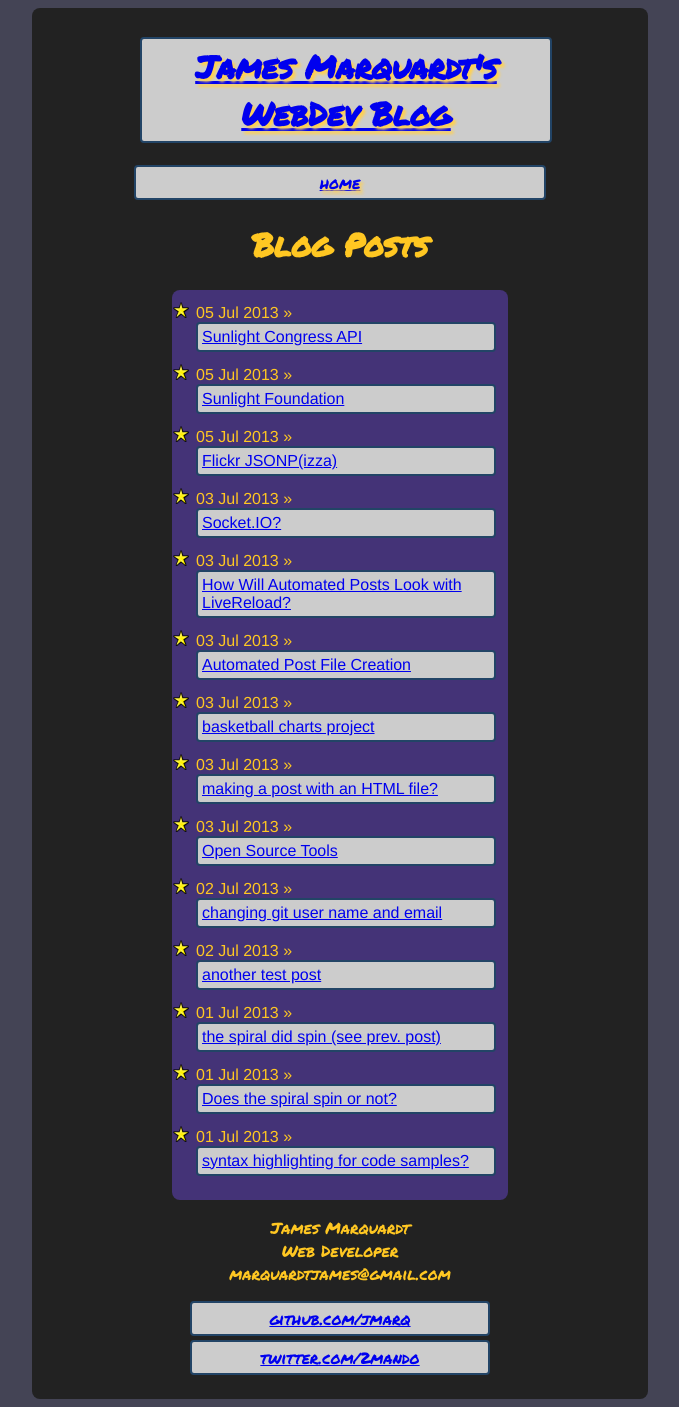
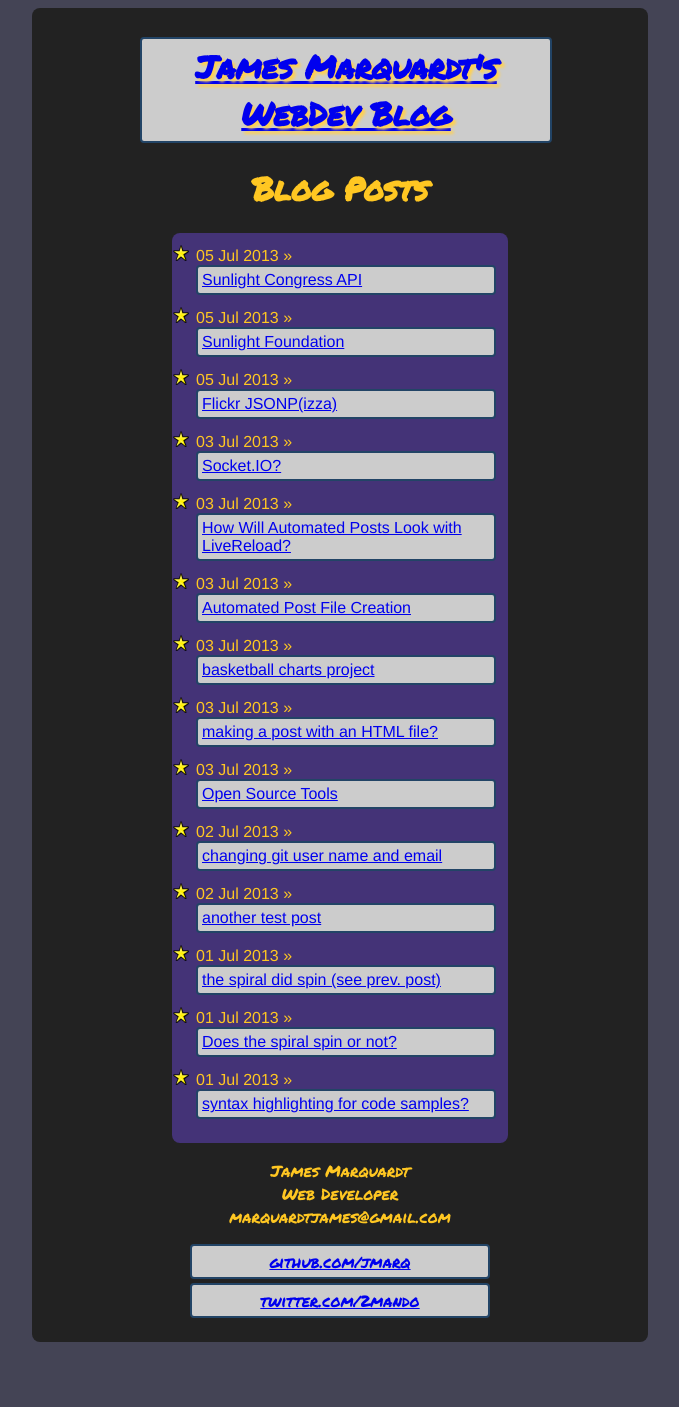
Before and after one commit to jmarq/jmarq.github.com, a Jekyll site: the page built from index.html, in a window 1280 px wide. Shown: the whole page, without its empty margins (300-979 px from the left). Built offline with Jekyll 4.4.1, drawn with Linux system fonts in a browser that asks for light colours; nearby versions of some CDN libraries; after the commit the page ends 1350 px from its top, so only the background shows below that.

Commit message:
cut out that extra link

```diff
--- a/_layouts/default.html
+++ b/_layouts/default.html
@@ -19,7 +19,6 @@
 	<div class="site">
             <div class="header">
               <h1 class="title"><a href="{{site.baseurl}}">{{ site.name }}</a></h1>
-              <a class="extra" href="{{site.baseurl}}">home</a>
             </div>
 
                 {{ content }}
```
